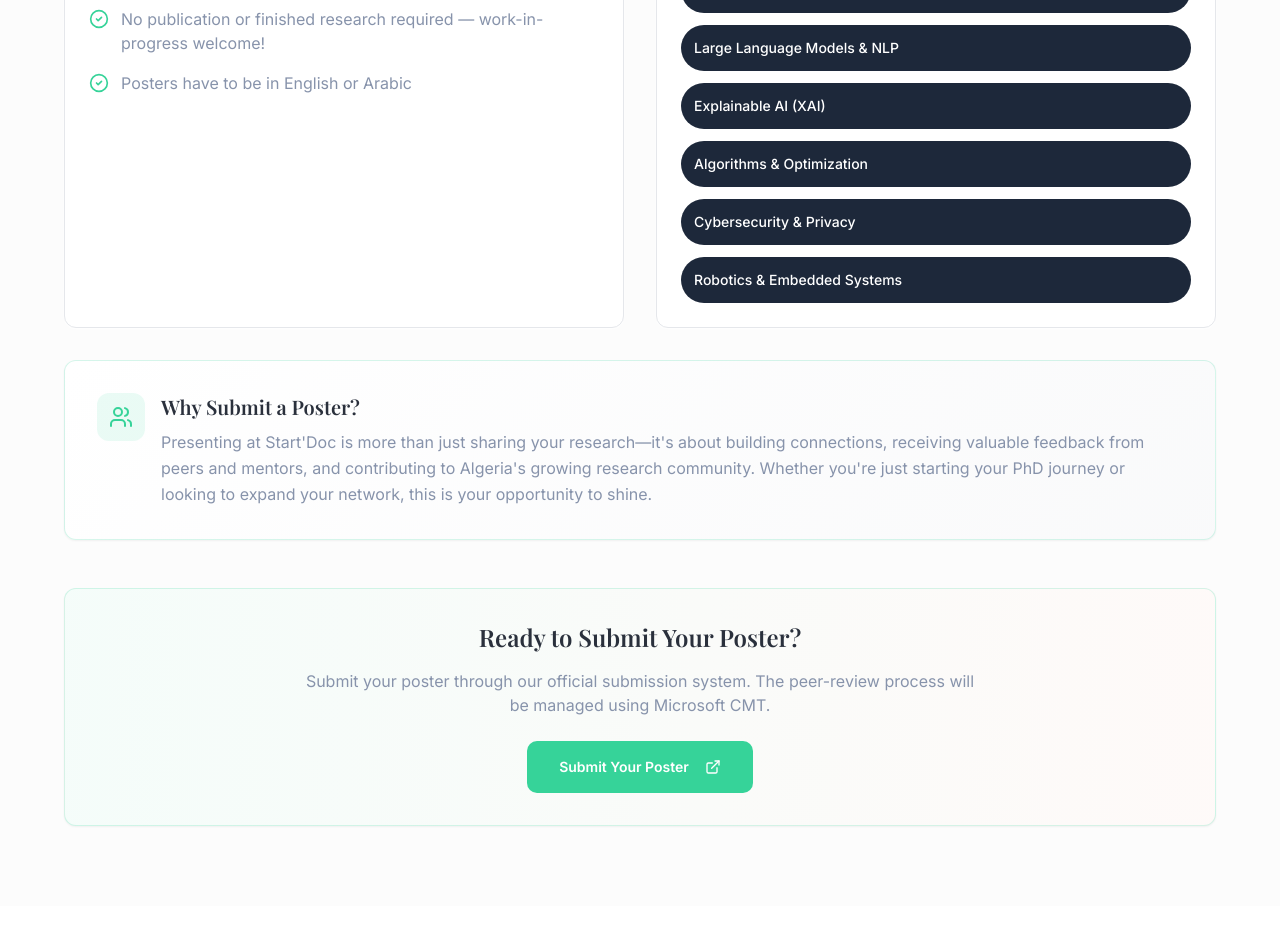
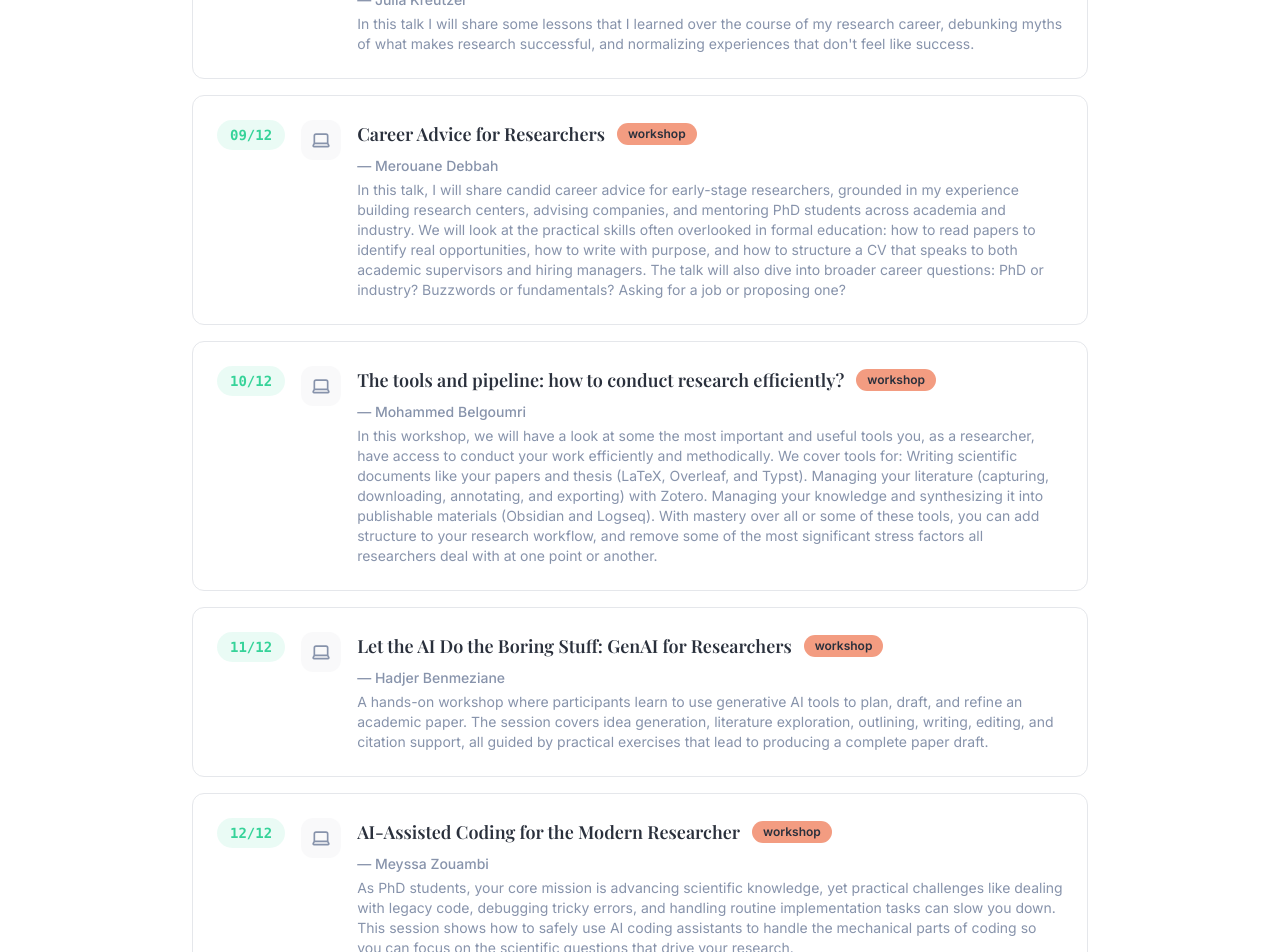
Before and after one commit to Meyssa/startdoc-website, a React (Vite) app: page / in a window 1280 px wide. Shown: the part 1260-2212 px from the top of the page. Built offline with nearby package versions, Linux system fonts and the light colour scheme.

Commit message:
Update ProgrammeSection descriptions for workshops, add new speaker profile to SpeakersSection

```diff
--- a/src/components/ProgrammeSection.tsx
+++ b/src/components/ProgrammeSection.tsx
@@ -10,15 +10,15 @@ const ProgrammeSection = () => {
       speaker: "Julia Kreutzer",
       type: "workshop",
       icon: Laptop,
-      description: "Understanding the key elements that make research impactful"
+      description: "In this talk I will share some lessons that I learned over the course of my research career, debunking myths of what makes research successful, and normalizing experiences that don't feel like success."
     },
     {
       date: "09/12",
-      title: "How to Read/Write a Research Paper",
+      title: "Career Advice for Researchers",
       speaker: "Merouane Debbah",
       type: "workshop",
       icon: Laptop,
-      description: "Master the art of reading and writing academic papers"
+      description: "In this talk, I will share candid career advice for early-stage researchers, grounded in my experience building research centers, advising companies, and mentoring PhD students across academia and industry. We will look at the practical skills often overlooked in formal education: how to read papers to identify real opportunities, how to write with purpose, and how to structure a CV that speaks to both academic supervisors and hiring managers. The talk will also dive into broader career questions: PhD or industry? Buzzwords or fundamentals? Asking for a job or proposing one?"
     },
     {
       date: "10/12",
@@ -26,7 +26,7 @@ const ProgrammeSection = () => {
       speaker: "Mohammed Belgoumri",
       type: "workshop",
       icon: Laptop,
-      description: "Learn about essential tools and workflows for efficient research"
+      description: "In this workshop, we will have a look at some the most important and useful tools you, as a researcher, have access to conduct your work efficiently and methodically. We cover tools for: Writing scientific documents like your papers and thesis (LaTeX, Overleaf, and Typst). Managing your literature (capturing, downloading, annotating, and exporting) with Zotero. Managing your knowledge and synthesizing it into publishable materials (Obsidian and Logseq). With mastery over all or some of these tools, you can add structure to your research workflow, and remove some of the most significant stress factors all researchers deal with at one point or another."
     },
     {
       date: "11/12",
@@ -34,7 +34,7 @@ const ProgrammeSection = () => {
       speaker: "Hadjer Benmeziane",
       type: "workshop",
       icon: Laptop,
-      description: "Discover how Generative AI can streamline your research workflow"
+      description: "A hands-on workshop where participants learn to use generative AI tools to plan, draft, and refine an academic paper. The session covers idea generation, literature exploration, outlining, writing, editing, and citation support, all guided by practical exercises that lead to producing a complete paper draft."
     },
     {
       date: "12/12",
@@ -42,7 +42,7 @@ const ProgrammeSection = () => {
       speaker: "Meyssa Zouambi",
       type: "workshop",
       icon: Laptop,
-      description: "Explore AI tools that can enhance your coding and development process"
+      description: "As PhD students, your core mission is advancing scientific knowledge, yet practical challenges like dealing with legacy code, debugging tricky errors, and handling routine implementation tasks can slow you down. This session shows how to safely use AI coding assistants to handle the mechanical parts of coding so you can focus on the scientific questions that drive your research."
     }
   ];
 
--- a/src/components/SpeakersSection.tsx
+++ b/src/components/SpeakersSection.tsx
@@ -1,4 +1,4 @@
-import { LinkedinIcon, GraduationCap, Award, Users } from "lucide-react";
+import { LinkedinIcon, GraduationCap, Award, Users, User } from "lucide-react";
 import { Card, CardContent } from "@/components/ui/card";
 import { Badge } from "@/components/ui/badge";
 import juliaImage from "@/assets/speakers/DSC00536.JPG";
@@ -62,6 +62,22 @@ const SpeakersSection = () => {
       expertise: ["Artificial Intelligence", "Machine Learning", "Google Cloud", "MLOps"],
       bio: "Mohamed Berrimi holds two PhD degrees in Computer Science and Artificial Intelligence and is a Google Developer Expert (GDE) in AI/ML and Google Cloud. He is currently Head of AI at Fyler, where he focuses on building and deploying AI-driven products and solutions.",
       image: berrimiImage
+    },
+    {
+      name: "Mérouane Debbah",
+      title: "Professor, President of the AI Scientific Council",
+      institution: "Algeria",
+      expertise: [
+        "Random Matrix Theory",
+        "Large Language Models",
+        "Distributed AI Systems",
+        "Semantic Communications",
+        "6G Technologies",
+        "Massive MIMO",
+        "Large Intelligent Surfaces"
+      ],
+      bio: "Mérouane Debbah is a researcher, educator and technology entrepreneur. Over his career, he has founded several public and industrial research centers, start-ups and is now Professor at Khalifa University of Science and Technology in Abu Dhabi and founding Director of the KU 6G Research Center. He is a frequent keynote speaker at international events in the field of telecommunication and AI. His research has been lying at the interface of fundamental mathematics, algorithms, statistics, information and communication sciences with a special focus on random matrix theory and learning algorithms. In the Communication field, he has been at the heart of the development of small cells (4G), Massive MIMO (5G) and Large Intelligent Surfaces (6G) technologies. In the AI field, he is known for his work on Large Language Models, distributed AI systems for networks and semantic communications. He received multiple prestigious distinctions, prizes and best paper awards (more than 50 IEEE best paper awards) for his contributions to both fields and according to research.com is ranked as the best scientist in France in the field of Electronics and Electrical Engineering. He is an IEEE Fellow, a WWRF Fellow, a Eurasip Fellow, an AAIA Fellow, an Institut Louis Bachelier Fellow, an AIIA Fellow and a Membre émérite SEE.",
+      image: undefined
     }
   ];
 
@@ -86,7 +102,8 @@ const SpeakersSection = () => {
                 <CardContent className="p-6">
                   <div className="flex items-start space-x-6">
                     {/* Profile Image */}
-                    <div className="w-20 h-20 bg-gradient-accent rounded-full flex-shrink-0 overflow-hidden">
+                    <div className="w-20 h-20 bg-gradient-accent rounded-full flex-shrink-0 overflow-hidden flex items-center justify-center">
+                      {speaker.image ? (
                         <img
                           src={speaker.image}
                           alt={speaker.name}
@@ -96,6 +113,9 @@ const SpeakersSection = () => {
                               : ""
                           }`}
                         />
+                      ) : (
+                        <User className="w-10 h-10 text-muted-foreground" />
+                      )}
                     </div>
 
                     {/* Info */}
--- a/src/pages/Index.tsx
+++ b/src/pages/Index.tsx
@@ -10,9 +10,9 @@ const Index = () => {
     <div className="min-h-screen bg-background">
       <Navigation />
       <HeroSection />
-      <CallForPosters />
       <ProgrammeSection />
       <SpeakersSection />
+      <CallForPosters />
       <Footer />
     </div>
   );
```
Lines whose indentation alone changed are shown as unchanged.
